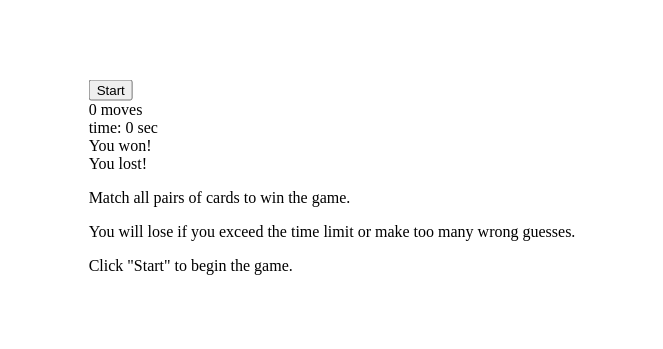
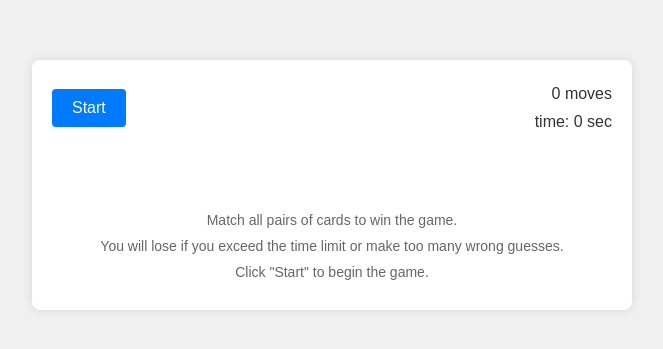
Before and after one commit to weijuxi/Memory-Game, a plain HTML site: page index.html in a window 1280 px wide. Shown: the part 215-564 px from the top of the page, without its empty margins (308-971 px from the left). Drawn offline with Linux system fonts and the light colour scheme.

Commit message:
css file setup

```diff
--- a/style.css
+++ b/style.css
@@ -1,6 +1,85 @@
+
+* {
+    box-sizing: border-box;
+    margin: 0;
+    padding: 0;
+}
+
+body {
+    font-family: Arial, sans-serif;
+    background-color: #f0f0f0;
+    display: flex;
+    justify-content: center;
+    align-items: center;
+    height: 100vh;
+    color: #333;
+}
+
 .game {
-    position: absolute;
-    top: 50%;
-    left: 50%;
-    transform: translate(-50%, -50%);
+    width: 100%;
+    max-width: 600px;
+    display: flex;
+    flex-direction: column;
+    align-items: center;
+    background-color: #fff;
+    padding: 20px;
+    border-radius: 8px;
+    box-shadow: 0 0 10px rgba(0, 0, 0, 0.1);
 }
+
+.controls {
+    width: 100%;
+    display: flex;
+    justify-content: space-between;
+    align-items: center;
+    margin-bottom: 20px;
+}
+
+button {
+    background-color: #007bff;
+    color: #fff;
+    padding: 10px 20px;
+    border: none;
+    border-radius: 4px;
+    cursor: pointer;
+    font-size: 16px;
+}
+
+button:hover {
+    background-color: #0056b3;
+}
+
+.stats {
+    display: flex;
+    flex-direction: column;
+    align-items: flex-end;
+}
+
+.moves, .timer {
+    font-size: 16px;
+    margin: 5px 0;
+}
+
+.instructions {
+    margin-top: 20px;
+    font-size: 14px;
+    color: #666;
+    text-align: center;
+}
+
+.instructions p {
+    margin-bottom: 10px;
+}
+
+.instructions p a {
+    color: #007bff;
+    text-decoration: none;
+}
+
+.instructions p a:hover {
+    text-decoration: underline;
+}
+
+.hidden {
+    visibility: hidden;
+}
```
